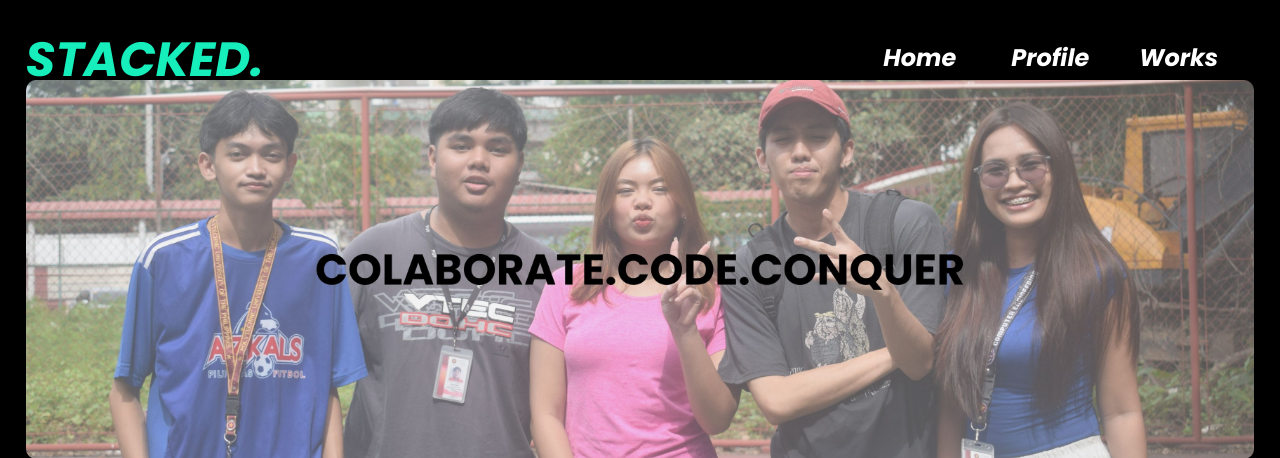
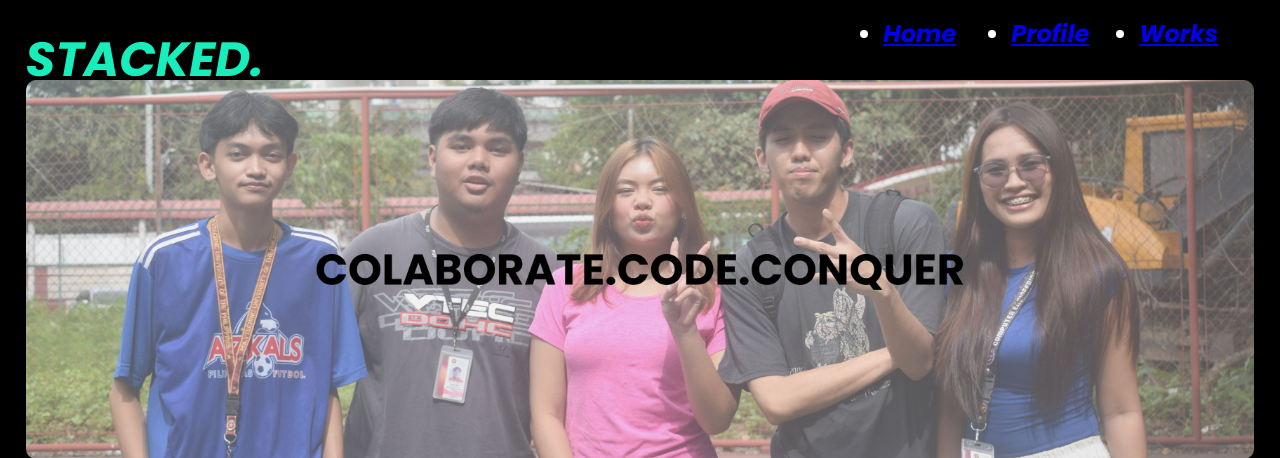
Before and after one commit to 6Domx/stacked_website, a Flask app: page / in a window 1280 px wide. Shown: the top 458 px of the page. Run offline with Flask 3, Linux system fonts and the light colour scheme.

Commit message:
Update home.html for new buttons

```diff
--- a/templates/home.html
+++ b/templates/home.html
@@ -4,6 +4,71 @@
 {% endblock %}
 
 {% block content %}
+<style type="text/css">
+
+
+    .img_deg
+    {
+        float: right;
+        width: 100%;
+        border-radius: 10px
+    }
+
+    .pos_cen
+    {
+        position: absolute;
+        width: 96%;
+        left: 2%;
+        top: 10%;
+
+    }
+
+    .main_text_pos
+    {
+        position: absolute;
+        width: 100%;
+        left: 2%;
+        top: -3%;
+    }
+
+    .home_text_pos
+    {
+        position: absolute;
+        left: 69%;
+        top: 2%;
+        font-family: 'Poppins';
+        font-size: 24px;
+        font-weight: 600;
+        color:#ffffff;
+
+
+    }
+
+    .profile_text_pos
+    {
+        position: absolute;
+        left: 79%;
+        top: 2%;
+        font-family: 'Poppins';
+        font-size: 24px;
+        font-weight: 600;
+        color:#ffffff;
+    }
+
+    .works_text_pos
+    {
+        position: absolute;
+        left: 89%;
+        top: 2%;
+        font-family: 'Poppins';
+        font-size: 24px;
+        font-weight: 600;
+        color:#ffffff;
+    }
+
+
+</style>
+
 
     <div class="pos_cen">
 
@@ -14,15 +79,21 @@
     <p > STACKED.</p>
     </div>
 
-    <div class="home_text_pos">
-        <p > Home</p>
+    <ul>
+        <div class="home_text_pos">
+        <li><a href="/home"> Home</a></li>
         </div>
+    </ul>
 
-    <div class="profile_text_pos">
-    <p > Profile</p>
-    </div>
+    <ul>
+        <div class="profile_text_pos">
+        <li><a href="/profile"> Profile</a></li>
+        </div>
+    </ul>
 
-    <div class="works_text_pos">
-        <p > Works</p>
+    <ul>
+        <div class="works_text_pos">
+        <li><a href="/works"> Works</a></li>
         </div>
+    </ul>
 {% endblock %}
```
